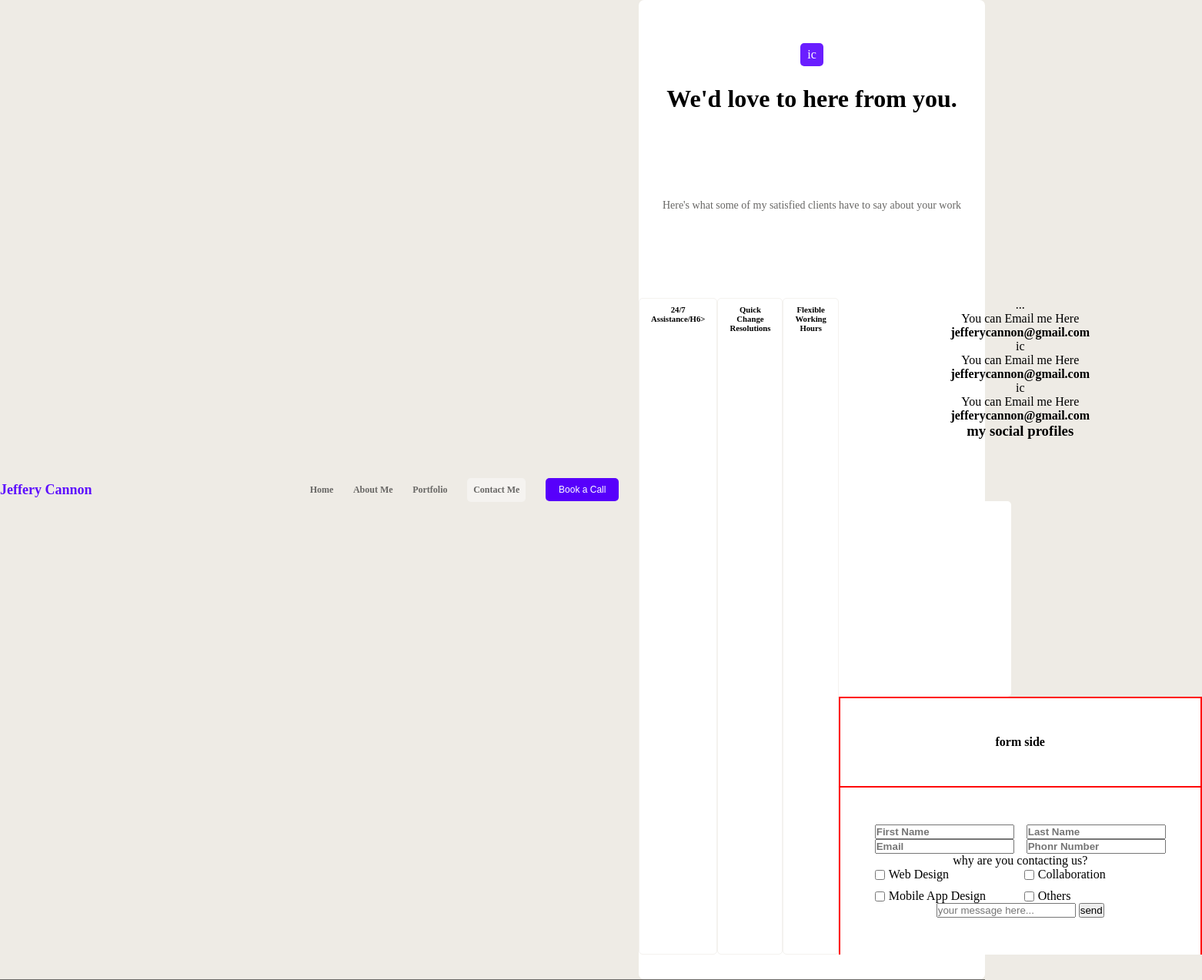
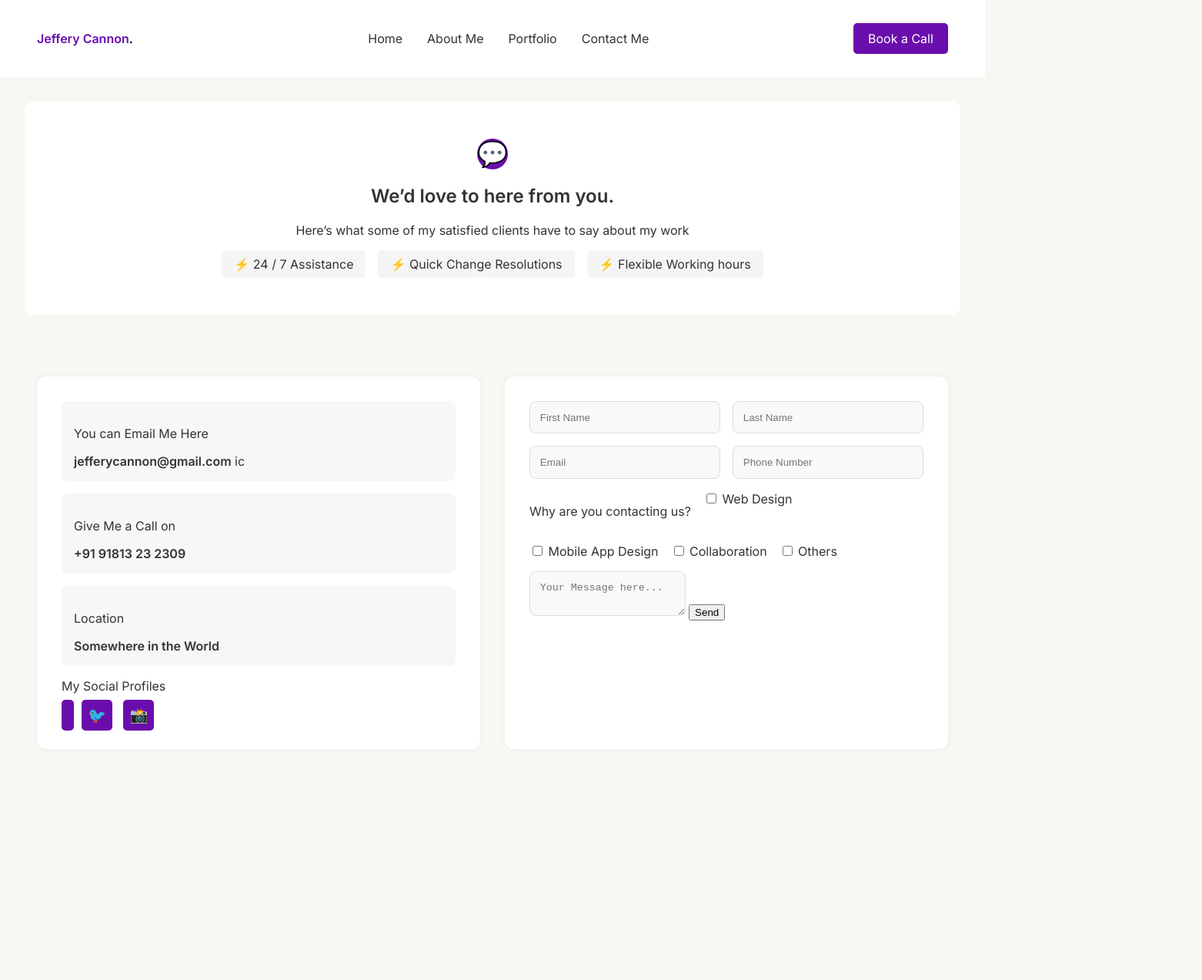
Before and after one commit to ElizCodeSurgeon/ProjectCannon, a plain HTML site: page index.html in a window 1280 px wide. Shown: the whole page at 77% size, 1562 px wide, since content can reach past the window. After the commit the page ends 1021 px from the top, so only its background shows below. Drawn offline with Linux system fonts and the light colour scheme.

Commit message:
Updated commit code

```diff
--- a/index.html
+++ b/index.html
@@ -3,149 +3,89 @@
 <head>
   <meta charset="UTF-8">
   <meta name="viewport" content="width=device-width, initial-scale=1.0">
-    <title>Project Cannon Contact Page</title>
+  <title>Project Cannon</title>
   <link rel="stylesheet" href="styles.css">
+  <link href="https://fonts.googleapis.com/css2?family=Inter:wght@400;600&display=swap" rel="stylesheet">
 </head>
 <body>
-    <!-- nav bar-->
-
-    <nav>
-        <div class="innerNav">
-            <h5>jeffery cannon</h5>
-
-            <div class="navigationItems">
-                <a href="#">home</a>
-                <a href="#">about me</a>
-                <a href="#">portfolio</a>
-                <a href="#">Contact me</a>
-
-                <button>Book a Call</button>
-
-                <!-- nav bar-->
-                <main>
-                    <section>
-                        <div class="badge genLayout">
-                            <span>ic</span>
-                            <h1>We'd love to here from you.</h1>
-                            <p>Here's what some of my satisfied clients have to say about your work</p>
-
-                            <div class="badgeInfo">
-                                <h6>24/7 assistance/h6>
-                                    <h6>quick change resolutions</h6>
-                                    <h6>flexible working hours</h6>
+  <header>
 
 
+    <div class="logo">Jeffery Cannon<span>.</span></div>
+    <nav>
+      <ul>
+        <li>Home</li>
+        <li>About Me</li>
+        <li>Portfolio</li>
+        <li>Contact Me</li>
+      </ul>
+    </nav>
+    <a href="#" class="call-button">Book a Call</a>
+  </header>
 
-                                    <!--main-->
-                                    <main>
-                                        <section>...
+  <section class="hero">
+    <div class="icon">💬</div>
+    <h1>We’d love to here from you.</h1>
+    <p>Here’s what some of my satisfied clients have to say about my work</p>
+
+    <div class="features">
+      <div class="feature">⚡ 24 / 7 Assistance</div>
+      <div class="feature">⚡ Quick Change Resolutions</div>
+      <div class="feature">⚡ Flexible Working hours</div>
+    </div>
   </section>
 
+  <section class="contact-section">
+    <div class="contact-info">
+      <div class="box">
+        <p>You can Email Me Here</p>
+        <strong>jefferycannon@gmail.com</strong>
+        <span>ic</span>
 
-                                        <!-- second section -->
-                                         <section>
-                                            <div class="contentWrapper genLayout">
-                                                <div class="ContactInfo">
-                                                    <!--info card one-->
-                                                    <div class="ContactInfoCard">
-                                                        <div class="ContactInfoText">
-                                                            <p>You can Email me Here</p>
-<h1>jefferycannon@gmail.com</h1>
       </div>
-<span>ic</span>
+      <div class="box">
+        <p>Give Me a Call on</p>
+        <strong>+91 91813 23 2309</strong>
+
       </div>
-                                    <!-- info card two -->
-                                     <div class="ContactInfoCard">
-                                        <div class="ContactInfoText">
-                                            <p>You can Email me Here</p>
-<h1>jefferycannon@gmail.com</h1>
-                                        </div>
-<span>ic</span>
-                                     </div>
-
-                                     <!-- info card three -->
-                                      <div class="ContactInfoCard">
-                                        <div class="ContactInfoText">
-                                            <p>You can Email me Here</p>
-                                            <h1>jefferycannon@gmail.com</h1>
-                                        </div>
-<span><i class="" aria-hidden="true"></i></span>
+      <div class="box">
+        <p>Location</p>
+        <strong>Somewhere in the World</strong>
       </div>
 
 
-
-                                      <h3>my social profiles</h3>
-                                      <div class="socialIcons">
-                                        <a href="#"><i class="" aria-hidden="true"></i></a>
-                                        <a href="#"><i class="" aria-hidden="true"></i></a>
-<a href="#"><i class="" aria-hidden="true"></i></a>
-
+      <p>My Social Profiles</p>
+      <div class="social-icons">
+        <a href="https://www.linkedin.com/loin"><i class="fa fa-linkedin-square" aria-hidden="true"></i></a>
+        <a href="#">🐦</a>
+        <a href="#">📸</a>
       </div>
     </div>
 
-                                                <div class="formWrapper">
-                                                    <h1>form side</h1>
-
-                                                </div>
-<div class="formWrapper">
-    <form>
-        <div class="inputWrapper">
-            <input type="text" placeholder="first name" />
-            <input type="text" placeholder="last name" />
-        </div>
-        <div class="inputWrapper">
-            <input type="email" placeholder="email" />
-            <input type="number" placeholder="phonr number" />
+    <form class="contact-form">
+      <div class="row">
+        <input type="text" placeholder="First Name">
+        <input type="text" placeholder="Last Name">
       </div>
 
-        <div class="contactOptions">
-            <p>why are you contacting us?</p>
-
-            <div class="optionWrapper">
-                <div class="innerOptionWrapper">
-                    <input type="checkbox" />
-                    <label>web design</label>
+      <div class="row">
+        <input type="email" placeholder="Email">
+        <input type="text" placeholder="Phone Number">
       </div>
 
-                <div class="innerOptionWrapper">
-                    <input type="checkbox" />
-                    <label>collaboration</label>
+      <div class="checkbox-group">
+        <p>Why are you contacting us?</p>
+        <label><input type="checkbox"> Web Design</label>
+        <label><input type="checkbox"> Mobile App Design</label>
+        <label><input type="checkbox"> Collaboration</label>
+        <label><input type="checkbox"> Others</label>
       </div>
 
-                <div class="innerOptionWrapper">
-                    <input type="checkbox" />
-                    <label>mobile app design</label>
-                </div>
+      <textarea placeholder="Your Message here..."></textarea>
 
-                <div class="innerOptionWrapper">
-                    <input type="checkbox" />
-                    <label>others</label>
-                </div>
-            </div>
-            <div>
-<input type="text" placeholder="your message here..." />
 
-<button>send</button>
-            </div>
-
-        </div>
+      <button type="submit">Send</button>
     </form>
-
-</div>
-        </div>
-</div>
-                                            </div>
   </section>
-                                    </main>
-                            </div>
-
-                        </div>
-                    </section>
-                </main>
-
-            </div>
-
-        </div>
-    </nav>
 </body>
 </html>
--- a/styles.css
+++ b/styles.css
@@ -1,253 +1,270 @@
-*{
-   margin: 0%;
-   padding: 0%;
-   box-sizing: border-box;
-}
-body{
-    background-color: #eeebe5;
+body {
+  margin: 0;
+  font-family: 'Inter', sans-serif;
+  background: #f8f7f3;
+  color: #333;
 }
 
-nav{
-    border-bottom: 1px solid #686765;
-    padding-block: irem;
+header {
+  display: flex;
+  justify-content: space-between;
+  align-items: center;
+  padding: 1.5rem 3rem;
+  background: #fff;
 }
 
-.genLayout{
-  max-width: 1000px;
-  margin: auto;
-
+.logo {
+  font-weight: bold;
+  color: #6a0dad;
 }
 
-.innerNav{
-    display: flex;
-    align-items: center;
-    justify-content: space-between;
+.logo span {
+  color: #000;
 }
 
-.innerNav > h5{
-    color: #5d0ffd;
-    text-transform: capitalize;
-    font-size: 18px;
-
+nav ul {
+  list-style: none;
+  display: flex;
+  gap: 2rem;
 }
 
-.navigationItems{
-    display: flex;
-    align-items: center;
-    gap: 1.6rem;
-
+nav li {
+  cursor: pointer;
 }
 
-.navigationItems> a{
-    text-decoration: none;
-    text-transform: capitalize;
-    color: #686765;
-    font-size: 12px;
-    font-weight: 600;
-}
-
-.navigationItems > a:nth-child(4){
-    background-color: #f5f3f0;
-    padding: 8px;
-    border-radius: 5px;
-}
-
-.navigationItems > button{
-    border: none;
-    background-color: #5700fb;
+.call-button {
+  background: #6a0dad;
   color: #fff;
-    padding: 8px 17px;
-    font-size: 12px;
-    border-radius: 5px;
-}
-
-/*styling for main */
-.badge{
-    background-color: #fff;
-    margin-block: 2.7rm;
-    border-radius: 7px;
-    padding-block: 2rem;
-    text-align: center;
-}
-
-.badge > span{
-    background-color: #6a1eff;
-    border-radius: 5px;
-    color: #fff;
-    width: 30px;
-    margin: 1.5rem auto;
-    height: 30px;
-    display: flex;
-    justify-content: center;
-    align-items: center;
-}
-
-.badge > h1 {
-font-size: 2rem;
-}
-
-.badge > p {
-    font-size: 14px;
-    margin-block: 7rem;
-    color: #686765;
-}
-
-.badgeInfo{
-    max-width: 450px;
-    margin: auto;
-    display: flex;
-    justify-content: space-between;
-}
-
-.badgeInfo > h6 {
-    border: 1px solid #f4f2ef;
-    padding: 8px 15px;
-    text-transform: capitalize;
-    border-radius: 5px;
-}
-
-/*styling for contact */
-.contactWrapper{
-    border: 2px solid;
-    display: flex;
-   /* align-items: center; */
-   gap: 20px;
-
-}
-
-.contactInfo{
-    width: 35%;
-
-}
-
-.contactInfoCard{
-    border-radius: 7px;
-    background-color: #fff;
-    padding: 1rem;
-    display: flex;
-    align-items: center;
-    justify-content: space-between;
-    margin-bottom: 1rem;
-}
-.contactInfoText > p{
-    font-size: 13px;
-    opacity: 0.7;
-}
-.contactInfoText > h1{
-    font-size: 14px;
-    margin-top: 5px;
-}
-
-.contactInfoCard > span {
-    border: 2px solid blue;
-    border-radius: 7px;
-    width: 40px;
-    height: 40px;
-    display: flex;
-    justify-content: center;
-    align-items: center;
-}
-
-.socialIcons{
-    display: flex;
-    justify-content: center;
-    background-color: #fff;
-    width: 140px;
-    padding: 7rem;
-    gap: 10px;
-    border-radius: 5px;
-    margin-top: 5rem;
-}
-
-.socialIcons > a {
-    background-color: #5700fb;
-    color: #fff;
-    width: 30px;
-    height: 30px;
-    display: flex;
-    justify-content: center;
-    align-items: center;
+  padding: 0.6rem 1.2rem;
   border-radius: 5px;
   text-decoration: none;
 }
 
-.formWrapper{
-    border: 2px solid red;
+.hero {
+  text-align: center;
+  padding: 3rem 1rem;
+  background: #fff;
+  margin: 2rem;
+  border-radius: 12px;
 }
 
-.formWrapper{
-    flex: 1;
-    background-color: #fff;
-    border-bottom: 7px;
-    padding: 3rem 2.8rem;
+.hero .icon {
+  font-size: 2rem;
+  background: #6a0dad;
+  color: white;
+  width: 40px;
+  height: 40px;
+  margin: auto;
+  border-radius: 50%;
+  line-height: 40px;
 }
 
-.inputWrapper {
+.features {
   display: flex;
+  justify-content: center;
   gap: 1rem;
+  margin-top: 1rem;
+  flex-wrap: wrap;
 }
 
-.inputWrapper > input::placeholder {
-    text-transform: capitalize;
-    font-weight: 600;
+.feature {
+  background: #f5f5f5;
+  padding: 0.5rem 1rem;
+  border-radius: 5px;
 }
 
-.contactOption {
-    background-color: #eeebe5;
-    padding: 1rem 1.5rem;
-    border-radius: 7px;
-    border: 2px solid #ece8e2;
+.contact-section {
+  display: flex;
+  flex-wrap: wrap;
+  justify-content: space-around;
+  padding: 2rem;
 }
 
-.contactOption > p {
-    margin-bottom: 1.5rem;
-}
-
-.optionWrapper {
-    display: grid;
-    gap: 10px;
-    /* grid-template-columns: 1fr 1fr; */
-    grid-template-columns: repeat(2, 1fr);
-}
-
-.innerOptionWrapper {
-    display: flex;
-    align-items: center;
-    gap: 5px;
-}
-
-.innerOptionWrapper > label {
-    text-transform: capitalize;
-    font-weight: 500;
-}
-
-.innerOptionWrapper > input[type="checkbox"]{
-padding: 1rem;
-}
-
-form > input {
-    background-color: #eeebe5;
-    width: 100%;
-    padding: 2rem 1.7rem 6rem;
-    margin-block: 2rem;
-    border: 2px solid #ece8e2;
-    outline: none;
-    border-radius: 7px;
+.contact-info, .contact-form {
+  background: #fff;
+  padding: 2rem;
+  border-radius: 12px;
+  margin: 1rem;
+  flex: 1 1 300px;
+  box-shadow: 0 0 10px rgba(0, 0, 0, 0.05);
 
 }
 
-form > input::placeholder{
-    text-transform: capitalize;
+.contact-info .box {
+  background: #f7f7f7;
+  margin-bottom: 1rem;
+  padding: 1rem;
+  border-radius: 8px;
 }
 
-form > button{
-    background-color: #5700fb;
-    display: block;
+.social-icons a {
+  margin-right: 10px;
+  font-size: 1.2rem;
+  text-decoration: none;
+  background: #6a0dad;
+  color: white;
+  padding: 0.5rem;
+  border-radius: 5px;
+}
+
+.contact-form .row {
+  display: flex;
+  gap: 1rem;
+  margin-bottom: 1rem;
+}
+
+.contact-form input, .contact-form textarea {
+  flex: 1;
+  padding: 0.8rem;
+  border: 1px solid #ddd;
+  border-radius: 8px;
+  background: #f9f9f9;
+}
+
+.checkbox-group {
+  display: flex;
+  flex-wrap: wrap;
+  gap: 1rem;
+  margin: 1rem 0;
+}
+
+.contact-form button {
+  backgrobody {
+    margin: 0;
+    font-family: 'Inter', sans-serif;
+    background: #f8f7f3;
+    color: #333;
+  }
+
+  header {
+    display: flex;
+    justify-content: space-between;
+    align-items: center;
+    padding: 1.5rem 3rem;
+    background: #fff;
+  }
+
+  .logo {
+    font-weight: bold;
+    color: #6a0dad;
+  }
+
+  .logo span {
+    color: #000;
+  }
+
+  nav ul {
+    list-style: none;
+    display: flex;
+    gap: 2rem;
+  }
+
+  nav li {
+    cursor: pointer;
+  }
+
+  .call-button {
+    background: #6a0dad;
+    color: #fff;
+    padding: 0.6rem 1.2rem;
+    border-radius: 5px;
+    text-decoration: none;
+  }
+
+  .hero {
+    text-align: center;
+    padding: 3rem 1rem;
+    background: #fff;
+    margin: 2rem;
+    border-radius: 12px;
+  }
+
+  .hero .icon {
+    font-size: 2rem;
+    background: #6a0dad;
+    color: white;
+    width: 40px;
+    height: 40px;
     margin: auto;
-    color: #fff;
-    padding: 5rem 1.7rem;
+    border-radius: 50%;
+    line-height: 40px;
+  }
+
+  .features {
+    display: flex;
+    justify-content: center;
+    gap: 1rem;
+    margin-top: 1rem;
+    flex-wrap: wrap;
+  }
+
+  .feature {
+    background: #f5f5f5;
+    padding: 0.5rem 1rem;
+    border-radius: 5px;
+  }
+
+  .contact-section {
+    display: flex;
+    flex-wrap: wrap;
+    justify-content: space-around;
+    padding: 2rem;
+  }
+
+  .contact-info, .contact-form {
+    background: #fff;
+    padding: 2rem;
+    border-radius: 12px;
+    margin: 1rem;
+    flex: 1 1 300px;
+    box-shadow: 0 0 10px rgba(0, 0, 0, 0.05);
+  }
+
+  .contact-info .box {
+    background: #f7f7f7;
+    margin-bottom: 1rem;
+    padding: 1rem;
+    border-radius: 8px;
+  }
+
+  .social-icons a {
+    margin-right: 10px;
+    font-size: 1.2rem;
+    text-decoration: none;
+    background: #6a0dad;
+    color: white;
+    padding: 0.5rem;
+    border-radius: 5px;
+  }
+
+  .contact-form .row {
+    display: flex;
+    gap: 1rem;
+    margin-bottom: 1rem;
+  }
+
+  .contact-form input, .contact-form textarea {
+    flex: 1;
+    padding: 0.8rem;
+    border: 1px solid #ddd;
+    border-radius: 8px;
+    background: #f9f9f9;
+  }
+
+  .checkbox-group {
+    display: flex;
+    flex-wrap: wrap;
+    gap: 1rem;
+    margin: 1rem 0;
+  }
+
+  .contact-form button {
+    background: #6a0dad;
+    color: white;
     border: none;
-    border-radius: 7px;
-    text-transform: capitalize;
-    font-weight: 400;
+    padding: 0.8rem 1.5rem;
+    border-radius: 8px;
+    cursor: pointer;
   }
+
+}
```
Lines whose indentation alone changed are shown as unchanged.
